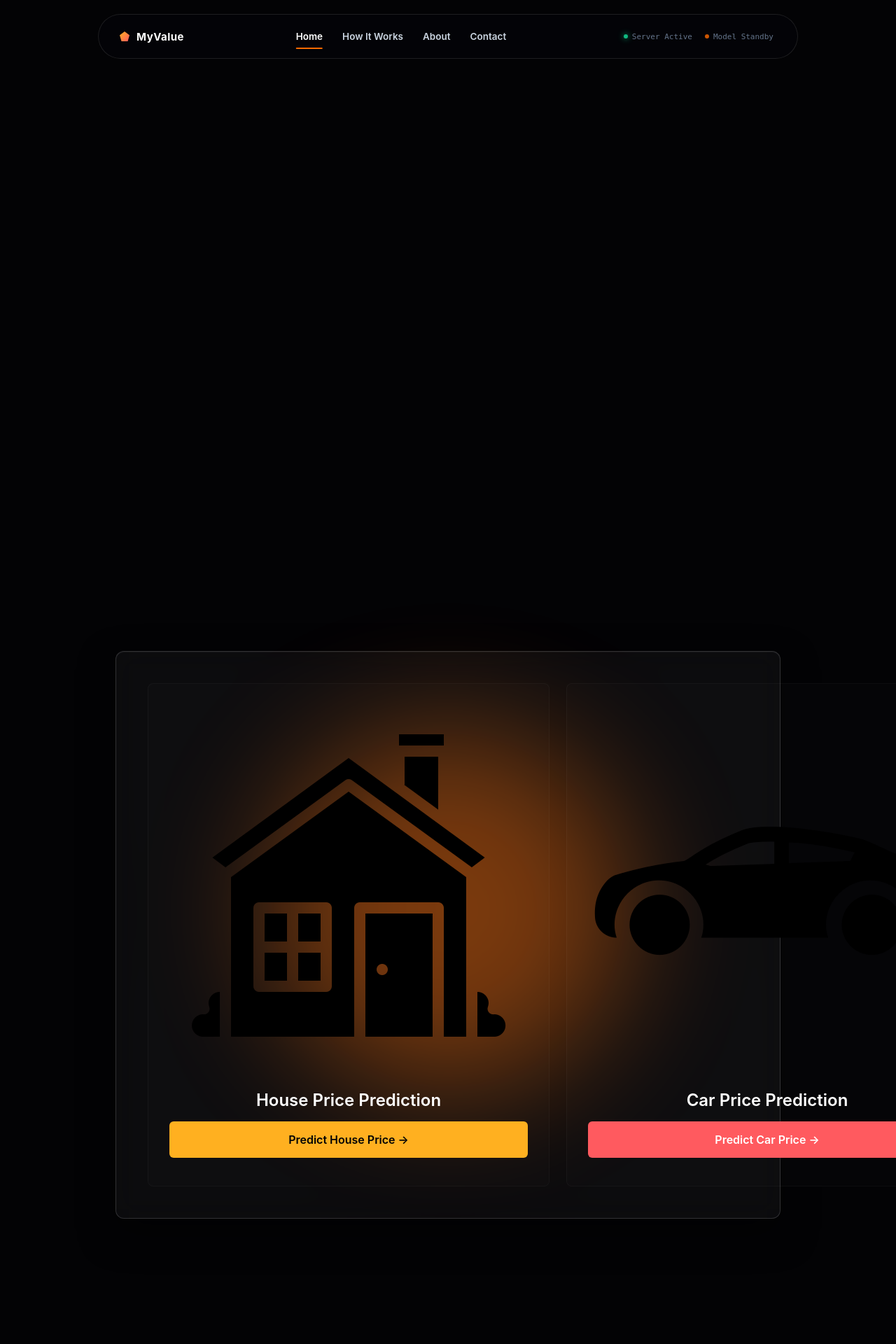
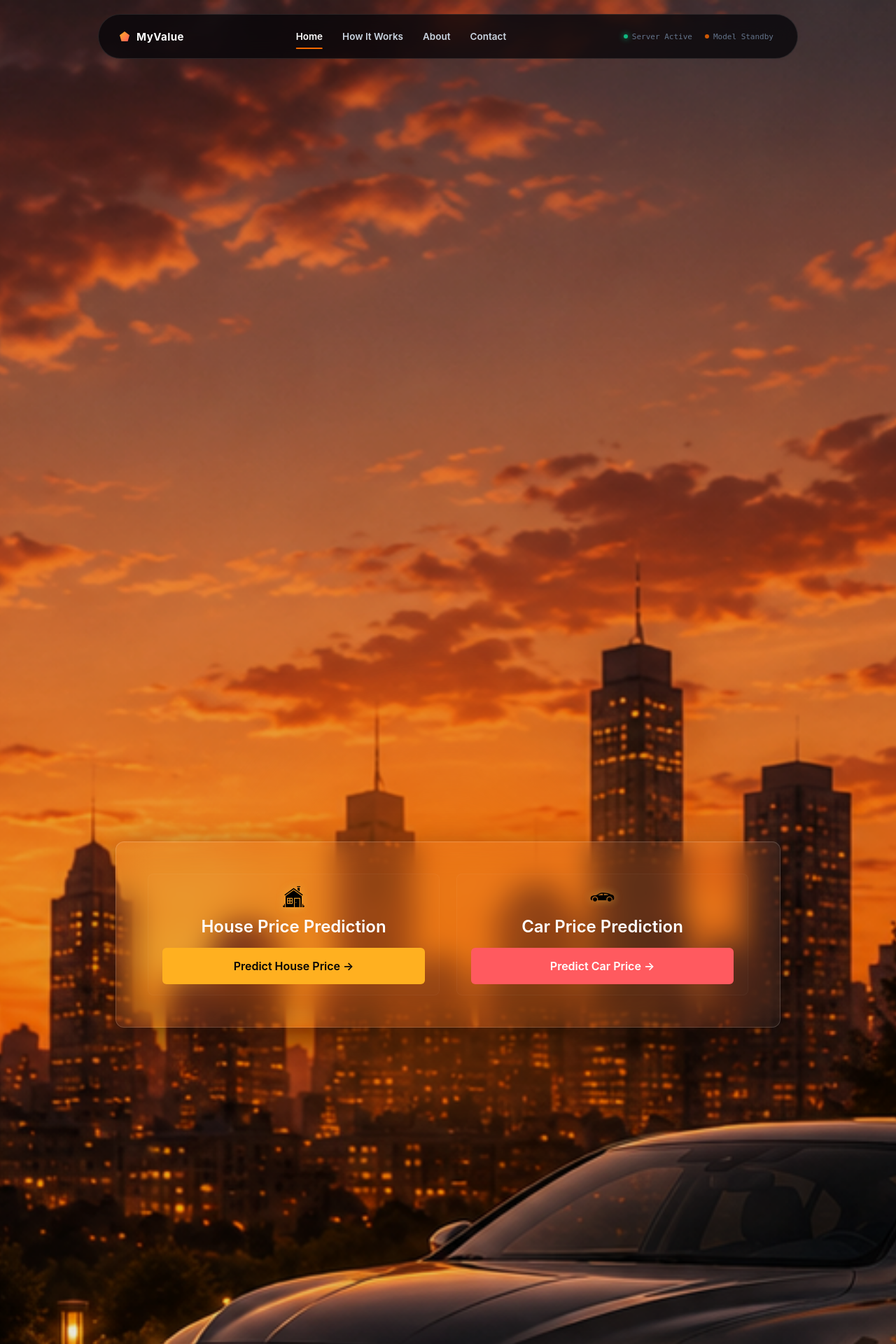
Before and after one commit to abhinav5959/MyValue, a Flask app: page / in a window 1280 px wide. Shown: the top 1920 px of the page at 70% size. Run offline with Flask 3, Linux system fonts and the light colour scheme; parts of the project's set-up code (start-up, migrations or seed data) failed here and were passed over.

Commit message:
Update requirements

```diff
--- a/requirements.txt
+++ b/requirements.txt
@@ -1,3 +1,7 @@
 Flask
+gunicorn
 supabase
 python-dotenv
+numpy
+pandas
+scikit-learn
--- a/static/css/style.css
+++ b/static/css/style.css
@@ -55,6 +55,8 @@
     display: flex;
     justify-content: center;
     align-items: center;
+    background: url("../images/bg.png") no-repeat center center;
+    background-size: cover;
 }
 
 .solar-core-orb {
@@ -204,7 +206,7 @@
     border: 1px solid var(--liquid-glass-border);
     border-radius: 12px;
     transform: scale(0.97);
-    opacity: 0.35; /* Keeps inactive rows clean and secondary */
+    opacity: 1; /* Keeps inactive rows clean and secondary */
     transition: background 0.5s ease, border-color 0.5s ease,
                 backdrop-filter 0.5s ease, transform 0.5s cubic-bezier(0.16, 1, 0.3, 1),
                 opacity 0.5s ease;
@@ -228,10 +230,11 @@
 .split-entry-matrix { display: flex; gap: 24px; width: 100%; }
 .appraisal-choice-card {
     flex: 1;
+   /* max-width: 320px; /* Limits the card width */
     background: rgba(255, 255, 255, 0.01);
     border: 1px solid rgba(255, 255, 255, 0.03);
     border-radius: 8px;
-    padding: 40px 30px;
+    padding: 15px 20px; /* Reduced from 40px 30px */
     text-align: center;
     transition: transform 0.25s cubic-bezier(0.25, 1, 0.5, 1), border-color 0.25s ease;
 }
@@ -241,7 +244,16 @@
     border-color: rgba(255, 255, 255, 0.12);
 }
 
-.card-icon { font-size: 48px; margin-bottom: 24px; }
+.card-icon {
+    width: 35px;   /* reduced size */
+    height: 35px;  /* reduced size */
+    object-fit: contain;
+    display: block;
+    margin: 0 auto 10px;
+
+    filter: drop-shadow(0 0 6px rgba(245, 197, 66, 0.6));
+    transition: 0.3s ease;
+}
 .appraisal-choice-card h2 { font-size: 24px; margin-bottom: 16px; font-weight: 600; color: #fff; }
 .appraisal-choice-card p { font-size: 16px; color: var(--color-text-muted); line-height: 1.6; margin-bottom: 30px; height: 80px; }
 
@@ -314,14 +326,13 @@
 .submit-btn-terminal { background: none; border: 1px solid var(--solar-core-orange); color: var(--solar-core-orange); font-size: 13px; margin-top: 10px; }
 .submit-btn-terminal:hover { background: var(--solar-core-orange); color: var(--bg-absolute-black); }
 
-.system-node-footer { position: absolute; bottom: 0; left: 0; width: 100vw; height: 40px; display: flex; justify-content: center; align-items: center; gap: 40px; background: #010102; border-top: 1px solid rgba(255,255,255,0.02); z-index: 10; }
-.node-telemetry { font-family: monospace; font-size: 10.5px; color: #334155; }
+
 
 /* ==========================================================================
    6. Floating Control Top Arrow
    ========================================================================== */
 .discrete-top-arrow {
-    position: fixed;
+    position: absolute;
     bottom: 60px;
     right: 40px;
     width: 44px;
@@ -359,3 +370,34 @@
     transform: translateY(-4px);
 }
 .discrete-top-arrow:hover::before { opacity: 0.35; }
+.night-overlay {
+    position: fixed;
+    top: 0;
+    left: 0;
+    width: 100vw;
+    height: 100vh;
+
+    background: #000;
+
+    opacity: 0;
+    pointer-events: none;
+
+    z-index: 3; /* above bg but below content */
+
+    transition: opacity 0.6s ease;
+}
+body.active-section-1 .night-overlay {
+    opacity: 0.08;
+}
+
+body.active-section-2 .night-overlay {
+    opacity: 0.28;
+}
+
+body.active-section-3 .night-overlay {
+    opacity: 0.55;
+}
+
+body.active-section-4 .night-overlay {
+    opacity: 0.78;
+}
```
